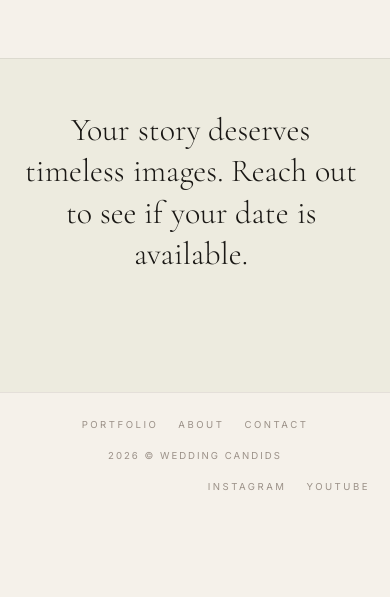
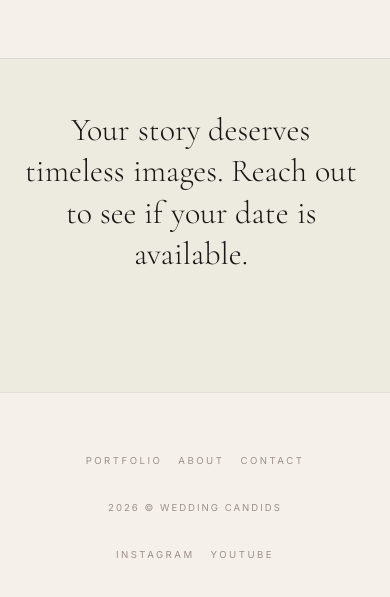
Before and after one commit to krupesh02/wedding_candid, an Astro site in the folder frontend/: page / in a window 390 px wide. Shown: the part 5348-5945 px from the top of the page. Before the commit the page ends 5867 px from the top, so only its background shows below. Built offline with nearby package versions, Linux system fonts and the light colour scheme; Astro itself is replaced by a stand-in of ours; no server answers; a web font is replaced by a local one.

Commit message:
Fix and improve mobile footer layout

```diff
--- a/frontend/src/styles/globals.css
+++ b/frontend/src/styles/globals.css
@@ -1874,14 +1874,18 @@ i {
 
   /* ---- Footer ---- */
   .footer {
-    grid-template-columns: 1fr;
+    display: flex;
+    flex-direction: column;
+    align-items: center;
     text-align: center;
+    gap: 32px;
+    padding: 60px 20px;
+  }
+
+  .footer-social {
+    justify-content: center !important;
+    flex-wrap: wrap;
     gap: 16px;
-    padding: 24px 20px;
-  }
-
-  .footer-social {
-    justify-content: center;
   }
 
   .footer-right {
```
